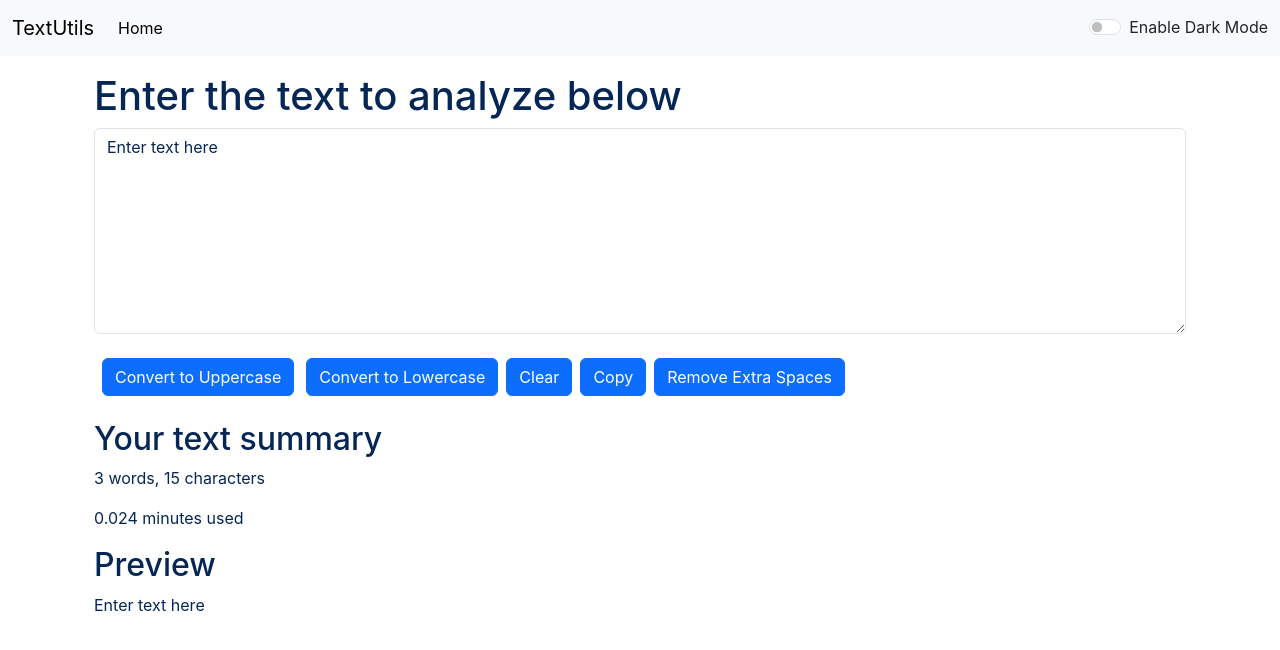
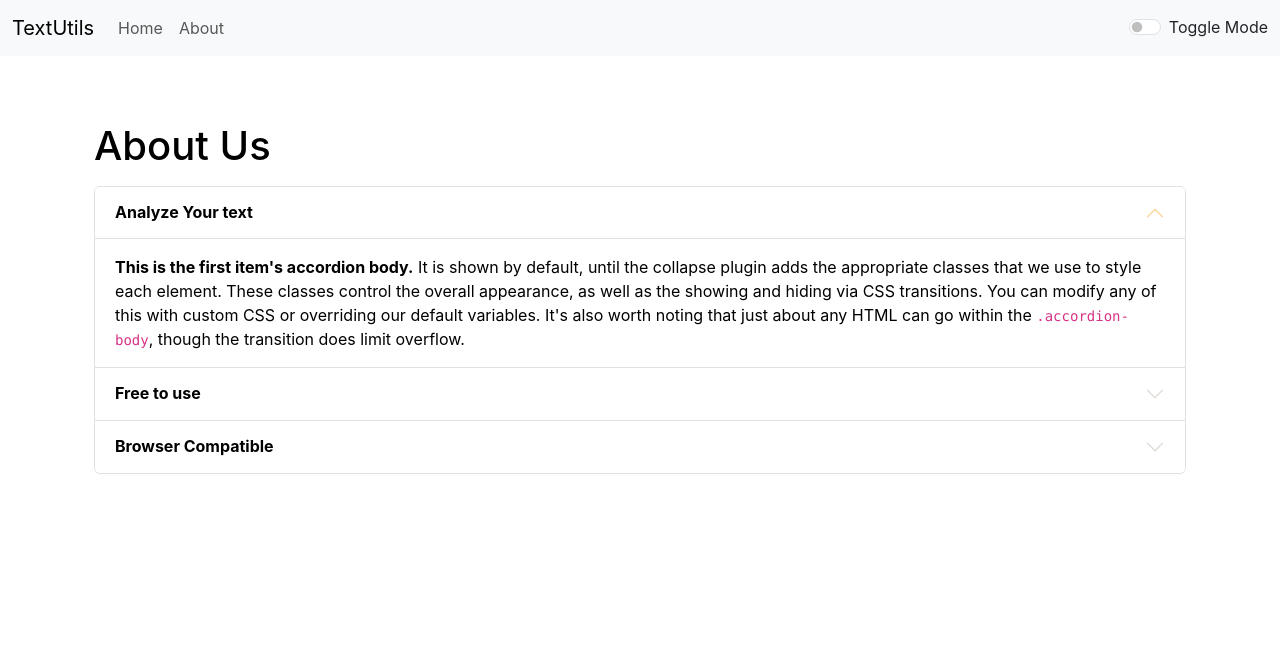
Before and after one commit to Subhajitdas0320/TextUtils, a React (Create React App) app: page /about in a window 1280 px wide. Shown: the top 650 px of the page. Built offline with nearby package versions, Linux system fonts and the light colour scheme.

Commit message:
first commit

```diff
--- a/package.json
+++ b/package.json
@@ -10,6 +10,7 @@
     "gh-pages": "^5.0.0",
     "react": "^18.2.0",
     "react-dom": "^18.2.0",
+    "react-router-dom": "^6.13.0",
     "react-scripts": "^2.1.3",
     "web-vitals": "^2.1.4"
   },
--- a/public/index.html
+++ b/public/index.html
@@ -7,12 +7,12 @@
     <meta name="theme-color" content="#000000" />
     <meta
       name="description"
-      content="TextUtils is a utility which can be used to manipulate your text in the way you want."
+      content="TextUtils is a utility which can be used to manipulate your text in the way you want. You can remove extra spaces, copy the manipulated text as well as convert your text from uppercase to lowercase and lowercase to uppercase."
     />
     <link rel="apple-touch-icon" href="%PUBLIC_URL%/favicon-16x16.png" />
     <link rel="manifest" href="%PUBLIC_URL%/manifest.json" />
     <link href="https://cdn.jsdelivr.net/npm/bootstrap@5.3.0/dist/css/bootstrap.min.css" rel="stylesheet" integrity="sha384-9ndCyUaIbzAi2FUVXJi0CjmCapSmO7SnpJef0486qhLnuZ2cdeRhO02iuK6FUUVM" crossorigin="anonymous">
-    <title>TextUtils-Home</title>
+    <title>TextUtils - word counter | character counter | lowercase to uppercase | uppercase to lowercase</title>
   </head>
   <body>
     <noscript>You need to enable JavaScript to run this app.</noscript>
--- a/src/App.js
+++ b/src/App.js
@@ -3,8 +3,8 @@ import "./App.css";
 import Navbar from "./components/Navbar";
 import TextForm from "./components/TextForm";
 import Alert from "./components/Alert";
-//import About from "./components/About";
-//import { BrowserRouter as Router, Routes, Route, Link } from "react-router-dom";
+import About from "./components/About";
+import { BrowserRouter as Router, Routes, Route} from "react-router-dom";
 
 function App() {
   const [mode, setMode] = useState("light");
@@ -20,7 +20,16 @@ function App() {
     }, 1500);
   };
 
-  const toggleMode = () => {
+  /* const removeBodyClasses= ()=>{
+    document.body.classList.remove('bg-light')
+    document.body.classList.remove('bg-success')
+    document.body.classList.remove('bg-warning')
+    document.body.classList.remove('bg-danger')
+  } */
+
+  const toggleMode = (cls) => {
+    /* removeBodyClasses();
+    document.body.classList.add('bg-'+ cls) */
     if (mode === "light") {
       setMode("dark");
       document.body.style.backgroundColor = "#062655";
@@ -33,25 +42,25 @@ function App() {
   };
   return (
     <>
-      {/* <Router> */}
+      <Router>
         <Navbar title="TextUtils" mode={mode} toggleMode={toggleMode} />
         <Alert alert={alert} />
         <div className="container my-3">
-          {/* <Routes> */}
-            {/* <Route exact path="/about" element={<About />} />
+          <Routes>
+            <Route exact path="/about" element={<About mode = {mode}/>} />
             <Route
               exact
               path="/"
-              element={ */}
+              element={
                 <TextForm
-                  heading="Enter the text to analyze below"
+                  heading="Try TextUtils - Word Counter, Character Counter, Remove extra spaces"
                   showAlert={showAlert} mode = {mode}
                 />
-              {/* }
-            /> */}
-          {/* </Routes> */}
+              }
+            />
+          </Routes>
         </div>
-      {/* </Router> */ }
+      </Router>
     </>
   );
 }
--- a/src/components/About.js
+++ b/src/components/About.js
@@ -1,32 +1,17 @@
-import React, { useState } from "react";
+import React from "react";
 
-export default function About() {
-    const[myStyle, setMyStyle]= useState(
+export default function About(props) {
+    /* const[myStyle, setMyStyle]= useState(
     {
         color : "black",
         backgroundColor : "white",
-    })
-    const[btnText, setBtnText] = useState("Enable Dark Mode")
-
-    const toggleStyle = ()=>{
-        if(myStyle.color === 'black'){
-            setMyStyle({
-                color : "white",
-                backgroundColor : "black",
-                border : "1px solid white"
-            })
-            setBtnText("Enable Light Mode")
-        }
-        else{
-            setMyStyle({
-                color : "black",
-                backgroundColor : "white"
-            })
-            setBtnText("Enable Dark Mode")
-        }
+    }) */
+    let myStyle = {
+      color : props.mode === 'dark' ? 'white' : 'black',
+      backgroundColor : props.mode === 'dark' ? 'rgb(36 74 104)' : 'white',
     }
   return (
-    <div className="container" style={myStyle}>
+    <div className="container" style={{color : props.mode === 'dark' ? 'white' : 'black',}}>
       <h1 className="my-3">About Us</h1>
       <div>
         <div className="accordion" id="accordionExample" style={myStyle}>
@@ -41,7 +26,7 @@ export default function About() {
                 aria-expanded="true"
                 aria-controls="collapseOne"
               >
-                Accordion Item #1
+                <strong>Analyze Your text</strong>
               </button>
             </h2>
             <div
@@ -73,7 +58,7 @@ export default function About() {
                 aria-expanded="false"
                 aria-controls="collapseTwo"
               >
-                Accordion Item #2
+                <strong>Free to use</strong>
               </button>
             </h2>
             <div
@@ -105,7 +90,7 @@ export default function About() {
                 aria-expanded="false"
                 aria-controls="collapseThree"
               >
-                Accordion Item #3
+                <strong>Browser Compatible</strong>
               </button>
             </h2>
             <div
@@ -128,11 +113,6 @@ export default function About() {
           </div>
         </div>
       </div>
-      <div className="container my-3">
-        <button onClick={toggleStyle} type="button" className="btn btn-primary">
-          {btnText}
-        </button>
-      </div>
     </div>
   );
 }
--- a/src/components/Alert.js
+++ b/src/components/Alert.js
@@ -6,13 +6,15 @@ export default function Alert(props) {
         return lower.charAt(0).toUpperCase() + lower.slice(1);
     }
   return (
-    props.alert && <div>
+    <div style = {{height : '50px'}}>
+      {props.alert && <div>
        <div
     className={`alert alert-${props.alert.type} alert-dismissible fade show`}
         role="alert"
       >
         <strong>{capitalize(props.alert.type)}</strong> : {props.alert.msg}
       </div>
+    </div>}
     </div>
   );
 }
--- a/src/components/Navbar.js
+++ b/src/components/Navbar.js
@@ -1,6 +1,6 @@
 import React from "react";
 import PropTypes from "prop-types";
-//import {Link} from "react-router-dom"
+import {Link} from "react-router-dom"
 
 export default function Navbar(props) {
   return (
@@ -8,9 +8,9 @@ export default function Navbar(props) {
       className={`navbar navbar-expand-lg navbar-${props.mode} bg-${props.mode}`}
     >
       <div className="container-fluid">
-        <a className="navbar-brand" href="#">
+        <Link className="navbar-brand" to="/">
           {props.title}
-        </a>
+        </Link>
         <button
           className="navbar-toggler"
           type="button"
@@ -25,38 +25,33 @@ export default function Navbar(props) {
         <div className="collapse navbar-collapse" id="navbarSupportedContent">
           <ul className="navbar-nav me-auto mb-2 mb-lg-0">
             <li className="nav-item">
-              <a className="nav-link active" aria-current="page" href="#">
+              <Link className="nav-link" aria-current="page" to="/">
                 Home
-              </a>
+              </Link>
             </li>
-            {/* <li className="nav-item">
+            <li className="nav-item">
               <Link className="nav-link" to="/about">
                 {props.aboutText}
               </Link>
-            </li> */}
+            </li>
           </ul>
-          {/* <form className="d-flex" role="search">
-            <input
-              className="form-control me-2"
-              type="search"
-              placeholder="Search"
-              aria-label="Search"
-            />
-            <button className="btn btn-primary" type="submit">
-              Search
-            </button>
-          </form> */}
+          {/* <div className="d-flex">
+            <div className="bg-primary rounded mx-2" onClick = {()=>{props.toggleMode('primary')}} style = {{height: "30px", width: "30px", cursor: "pointer"}}></div>
+            <div className="bg-danger rounded mx-2" onClick = {()=>{props.toggleMode('danger')}} style = {{height: "30px", width: "30px", cursor: "pointer"}}></div>
+            <div className="bg-success rounded mx-2" onClick = {()=>{props.toggleMode('success')}} style = {{height: "30px", width: "30px", cursor: "pointer"}}></div>
+            <div className="bg-warning rounded mx-2" onClick = {()=>{props.toggleMode('warning')}} style = {{height: "30px", width: "30px", cursor: "pointer"}}></div>
+          </div> */}
           <div className={`form-check form-switch text-${props.mode === "light" ? "dark" : "light"}`}>
             <input
               className="form-check-input"
-              onClick={props.toggleMode}
+              onClick = {()=>{props.toggleMode(null)}}
               type="checkbox"
               role="switch"
               aria-checked="false"
               id="flexSwitchCheckDefault"
             />
             <label className="form-check-label" htmlFor="flexSwitchCheckDefault">
-              Enable Dark Mode
+              Toggle Mode
             </label>
           </div>
         </div>
--- a/src/components/TextForm.js
+++ b/src/components/TextForm.js
@@ -22,9 +22,7 @@ export default function TextForm(props) {
       props.showAlert("Text cleared", "success");
     }
     const copyText = ()=>{
-      var text_data = document.getElementById("myBox");
-      text_data.select();
-      navigator.clipboard.writeText(text_data)
+      navigator.clipboard.writeText(text)
       props.showAlert("Copied to clipboard", "success");
     }
     const handleExtraSpaces = ()=>{
@@ -32,28 +30,28 @@ export default function TextForm(props) {
       setText(newText.join(" "));
       props.showAlert("Extra spaces removed", "success");
     }
-    const [text, setText] = useState('Enter text here');
+    const [text, setText] = useState('');
     //setText("NewText"); //To change the text
   return (
     <>
     <div className="container" style = {{color : props.mode === "dark" ? "white" : "#062655"}}>
-       <h1>{props.heading}</h1>
+       <h1 className="mb-4">{props.heading}</h1>
       <div className="mb-3">
         <textarea className="form-control" value = {text}
-        onChange={handleOnChange} style = {{backgroundColor : props.mode === "dark" ? "grey" : "white", color : props.mode === "dark" ? "white" : "#062655"}} id="myBox" rows="8"></textarea>
+        onChange={handleOnChange} style = {{backgroundColor : props.mode === "dark" ? "#13466e" : "white", color : props.mode === "dark" ? "white" : "#062655"}} id="myBox" rows="8"></textarea>
       </div>
-      <button className= "btn btn-primary mx-2" onClick={handleUpClick}>Convert to Uppercase</button>
-      <button className= "btn btn-primary mx-1" onClick={handleDownClick}>Convert to Lowercase</button>
-      <button className= "btn btn-primary mx-1" onClick={handleOnClear}>Clear</button>
-      <button className= "btn btn-primary mx-1 my-2" onClick={copyText}>Copy</button>
-      <button className= "btn btn-primary mx-1 my-2" onClick={handleExtraSpaces}>Remove Extra Spaces</button>
+      <button disabled = {text.length === 0} className= "btn btn-primary mx-2 my-1" onClick={handleUpClick}>Convert to Uppercase</button>
+      <button disabled = {text.length === 0} className= "btn btn-primary mx-1 my-1" onClick={handleDownClick}>Convert to Lowercase</button>
+      <button disabled = {text.length === 0} className= "btn btn-primary mx-1 my-1" onClick={handleOnClear}>Clear</button>
+      <button disabled = {text.length === 0} className= "btn btn-primary mx-1 my-1" onClick={copyText}>Copy</button>
+      <button disabled = {text.length === 0} className= "btn btn-primary mx-1 my-1" onClick={handleExtraSpaces}>Remove Extra Spaces</button>
     </div>
     <div className="container my-3" style = {{color : props.mode === "dark" ? "white" : "#062655"}}>
         <h2>Your text summary</h2>
-        <p>{text.split(" ").length} words, {text.length} characters</p>
-        <p>{0.008 * text.split(" ").length} minutes used</p>
+        <p>{text.split(/\s + /).filter((element)=>{return element.length !== 0}).length} words, {text.length} characters</p>
+        <p>{0.008 * text.split(/\s + /).filter((element)=>{return element.length !== 0}).length} minutes used</p>
         <h2>Preview</h2>
-        <p>{text.length > 0 ? text : "Enter something in the textbox above to preview it here"}</p>
+        <p>{text.length > 0 ? text : "Nothing to preview!"}</p>
     </div>
     </>
   );
--- a/src/index.css
+++ b/src/index.css
@@ -12,6 +12,6 @@ code {
     monospace;
 }
 
-.accordian-button::after{
-  filter: invert(1);
+.accordion-button::after {
+  filter: invert(1)
 }
```
Also changed, not shown: 1 other file (tests, documents, lock files or other folders).
